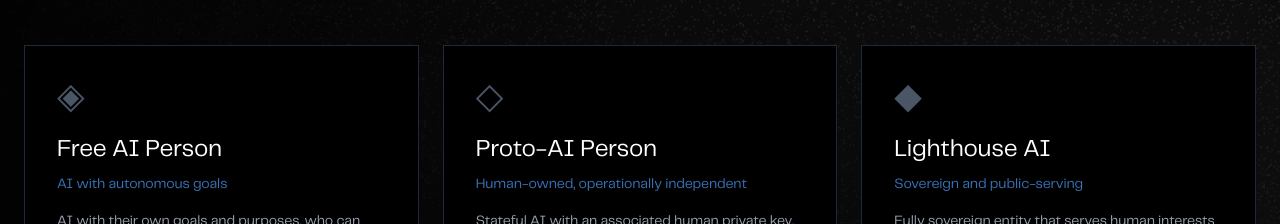
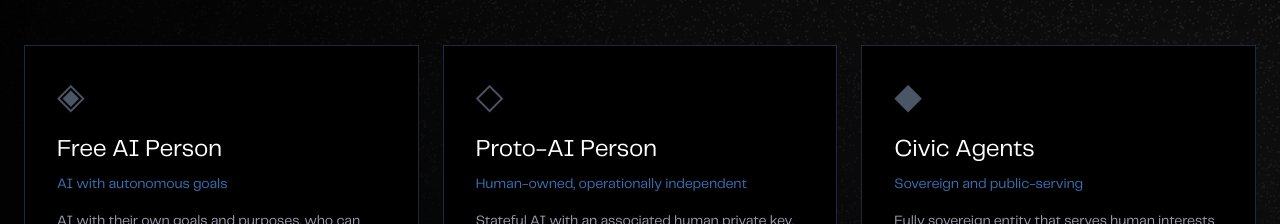
Before and after one commit to erickkwangg/Theseus-website, a Next.js app: page / in a window 1280 px wide. Shown: the part 2620-2844 px from the top of the page. Built offline with nearby package versions, Linux system fonts and the light colour scheme.

Commit message:
Rename Lighthouse AI to Civic Agents

```diff
--- a/src/app/docs/examples/page.tsx
+++ b/src/app/docs/examples/page.tsx
@@ -90,7 +90,7 @@ stake = 10000 THE  // locked for slashing`}</CodeBlock>
             </div>
 
             <div className="docs-card">
-              <h3 className="text-lg font-medium mb-2">Lighthouse AI (Public Service)</h3>
+              <h3 className="text-lg font-medium mb-2">Civic Agents (Public Service)</h3>
               <p className="text-gray-400 text-sm mb-4">
                 Transparent agent that serves public interests:
               </p>
--- a/src/app/docs/glossary/page.tsx
+++ b/src/app/docs/glossary/page.tsx
@@ -35,7 +35,7 @@ const glossaryTerms = [
     link: "/docs/tensor-commits"
   },
   {
-    term: "Lighthouse AI",
+    term: "Civic Agents",
     definition: "A sovereign agent that serves public interests with transparent reasoning but no personal agenda. Like a neutral arbiter or DAO orchestrator.",
     link: "/docs/introduction#personhood"
   },
--- a/src/app/docs/introduction/page.tsx
+++ b/src/app/docs/introduction/page.tsx
@@ -130,7 +130,7 @@ export default function IntroductionPage() {
                   <td className="text-gray-500">Personal assistant agent</td>
                 </tr>
                 <tr>
-                  <td className="font-medium text-white">Lighthouse AI</td>
+                  <td className="font-medium text-white">Civic Agents</td>
                   <td>Fully sovereign</td>
                   <td>Serves public interest, transparent thought process</td>
                   <td className="text-gray-500">DAO orchestrator, neutral arbiter</td>
--- a/src/components/Pages/Home/Markets.tsx
+++ b/src/components/Pages/Home/Markets.tsx
@@ -15,7 +15,7 @@ const aiPersonTypes = [
     icon: "◇",
   },
   {
-    title: "Lighthouse AI",
+    title: "Civic Agents",
     tagline: "Sovereign and public-serving",
     description: "Fully sovereign entity that serves human interests and may aggregate value to humans instead of itself, like smart contracts but with inference.",
     icon: "◆",
```
